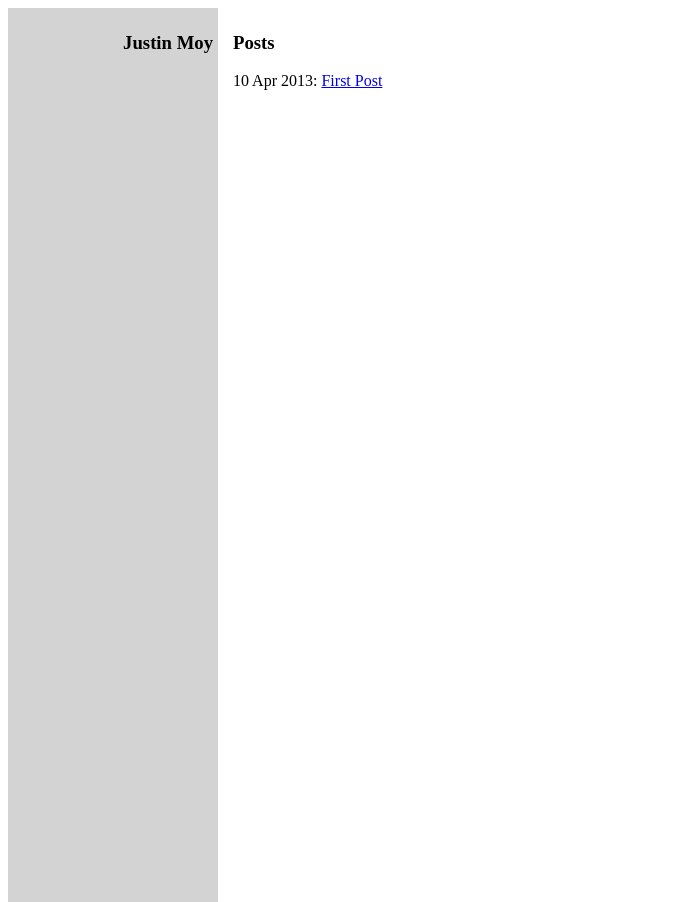
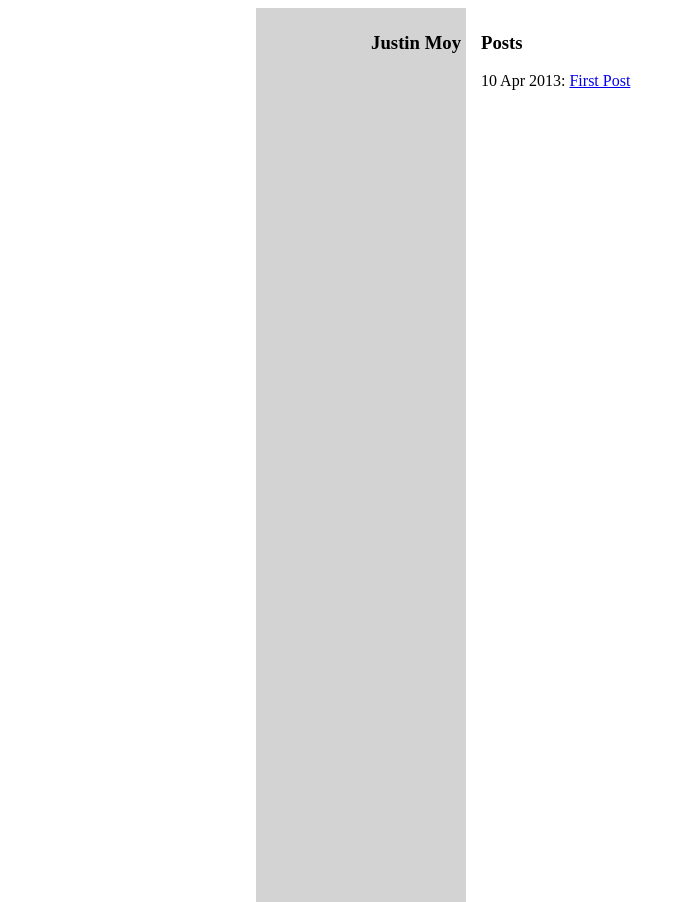
Before and after one commit to justincmoy/joeblow1102.github.io, a Jekyll site: the page built from index.html, in a window 1280 px wide. Shown: the whole page, without its empty margins (0-686 px from the left). Built offline with Jekyll 4.4.1, drawn with Linux system fonts in a browser that asks for light colours.

Commit message:
Update default layout

```diff
--- a/css/columns.css
+++ b/css/columns.css
@@ -1,10 +1,7 @@
 #container {
     width: 768px;
-<<<<<<< HEAD
-=======
     margin-left: auto;
     margin-right: auto;
->>>>>>> Update default layout
 }
 
 #left-column {
```
